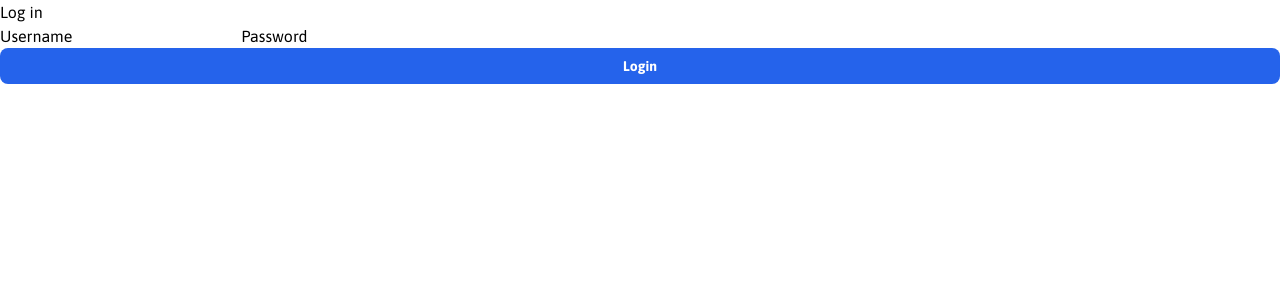
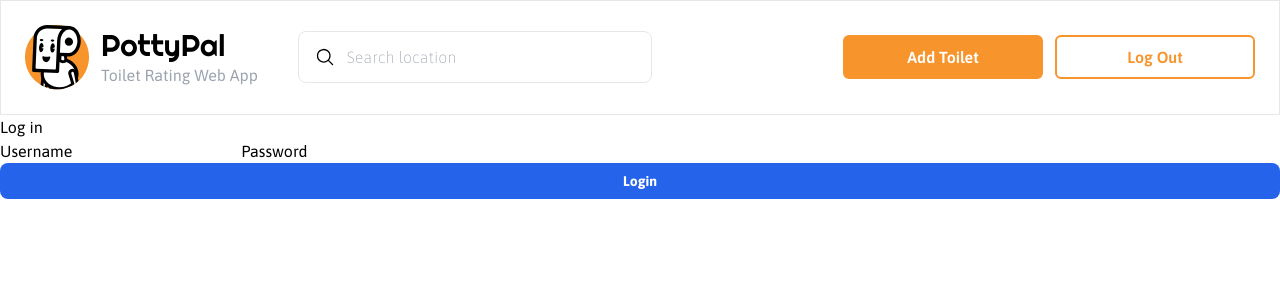
Before and after one commit to AmberG31/Potty-pal, a React (Create React App) app in the folder frontend/: page /login in a window 1280 px wide. Shown: the top 300 px of the page. Built offline with nearby package versions, Linux system fonts and the light colour scheme.

Commit message:
re-routed addToilet path

```diff
--- a/frontend/src/components/app/App.jsx
+++ b/frontend/src/components/app/App.jsx
@@ -6,19 +6,26 @@ import LoginPage from '../../pages/LoginPage';
 import SignupPage from '../../pages/SignUpPage';
 import ToiletPage from '../../pages/ToiletPage';
 import ModalList from '../modalList/ModalList';
+import Navbar from '../navbar/Navbar';
 
 import { AuthContext } from '../../context/AuthContext';
 import MapPage from '../../pages/MapPage';
 import ErrorPage from '../../pages/ErrorPage';
 import MapLayoutPage from '../../pages/MapLayoutPage';
+import AddToilet from '../addToilet/AddToilet';
 
 function App() {
   const { token } = useContext(AuthContext);
   return (
     <main className="mx-auto">
       <ModalList />
+      <Navbar />
       <Routes>
         <Route path="/" element={token ? <Home /> : <Navigate to="/login" />} />
+        <Route
+          path="/toilets/add"
+          element={token ? <AddToilet /> : <Navigate to="/login" />}
+        />
         <Route
           path="/login"
           element={token ? <Navigate to="/" /> : <LoginPage />}
```
